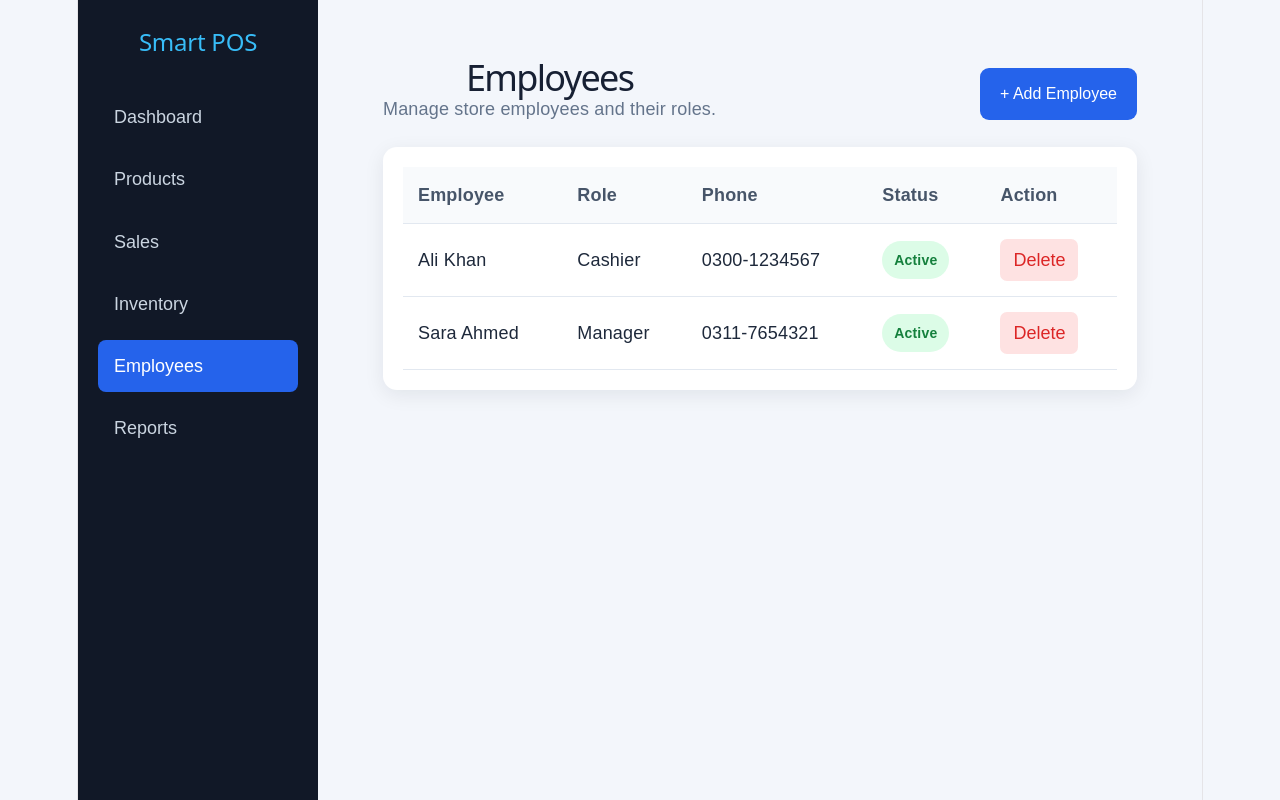
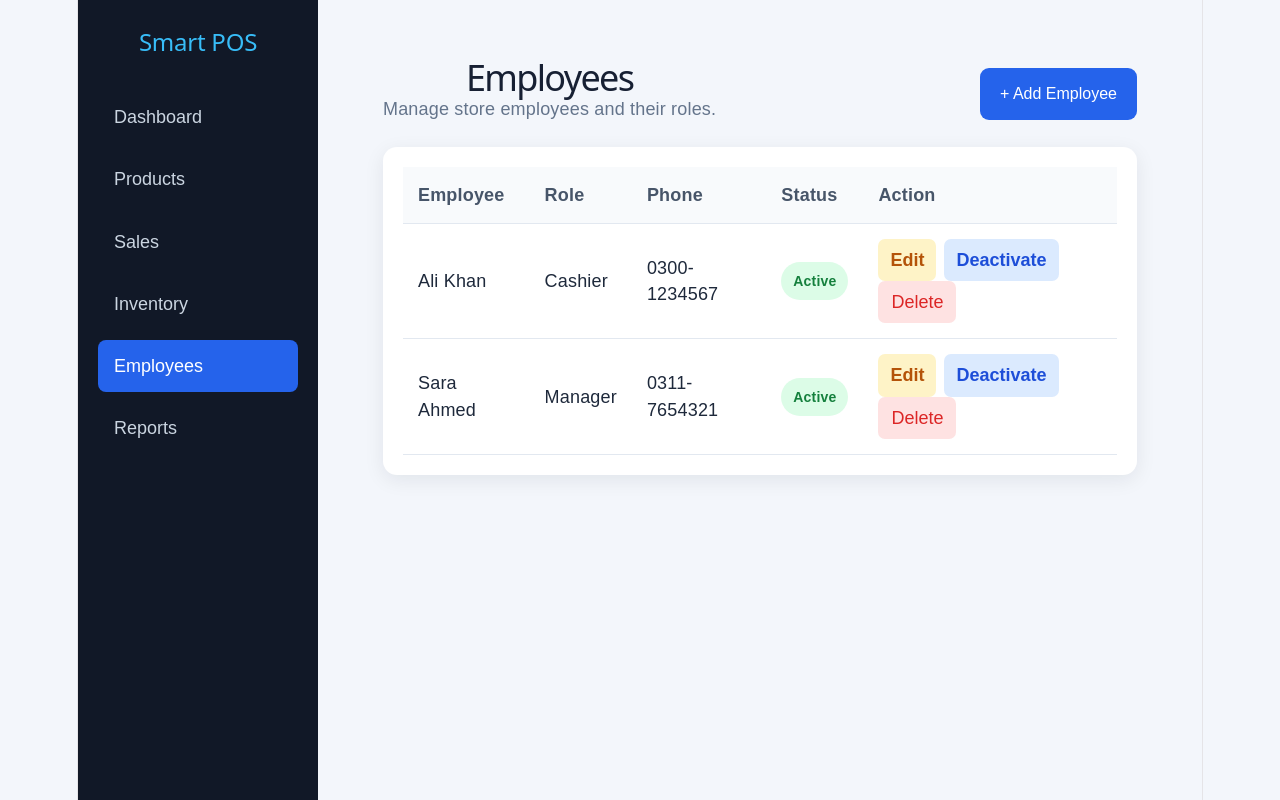
Before and after one commit to kashifmirza11/smart-retail-pos, a React (Vite) app: page / in a window 1280 px wide. Both pictures are taken after a click on the button "Employees". Built offline with nearby package versions, Linux system fonts and the light colour scheme.

Commit message:
Add employee editing and status management

```diff
--- a/src/Employees.css
+++ b/src/Employees.css
@@ -131,3 +131,33 @@
     grid-template-columns: 1fr;
   }
 }
+.status-employee-button {
+  margin-right: 8px;
+  padding: 8px 12px;
+  border: none;
+  border-radius: 7px;
+  background: #dbeafe;
+  color: #1d4ed8;
+  font-weight: 600;
+  cursor: pointer;
+}
+
+.status-employee-button:hover {
+  background: #2563eb;
+  color: white;
+}
+.edit-employee-button {
+  margin-right: 8px;
+  padding: 8px 12px;
+  border: none;
+  border-radius: 7px;
+  background: #fef3c7;
+  color: #b45309;
+  font-weight: 600;
+  cursor: pointer;
+}
+
+.edit-employee-button:hover {
+  background: #f59e0b;
+  color: white;
+}
--- a/src/Employees.jsx
+++ b/src/Employees.jsx
@@ -26,7 +26,7 @@ function Employees() {
   });
 
   const [showForm, setShowForm] = useState(false);
-
+const [editingEmployeeId, setEditingEmployeeId] = useState(null);
   const [newEmployee, setNewEmployee] = useState({
     name: "",
     role: "Cashier",
@@ -44,6 +44,20 @@ function Employees() {
       return;
     }
 
+    if (editingEmployeeId !== null) {
+      setEmployees(
+        employees.map((employee) =>
+          employee.id === editingEmployeeId
+            ? {
+                ...employee,
+                ...newEmployee,
+                name: newEmployee.name.trim(),
+                phone: newEmployee.phone.trim(),
+              }
+            : employee,
+        ),
+      );
+    } else {
       setEmployees([
         ...employees,
         {
@@ -53,6 +67,7 @@ function Employees() {
           phone: newEmployee.phone.trim(),
         },
       ]);
+    }
 
     setNewEmployee({
       name: "",
@@ -61,9 +76,20 @@ function Employees() {
       status: "Active",
     });
 
+    setEditingEmployeeId(null);
     setShowForm(false);
   };
+const handleEditEmployee = (employee) => {
+  setNewEmployee({
+    name: employee.name,
+    role: employee.role,
+    phone: employee.phone,
+    status: employee.status,
+  });
 
+  setEditingEmployeeId(employee.id);
+  setShowForm(true);
+};
   const handleDeleteEmployee = (employeeId) => {
     const confirmDelete = window.confirm(
       "Are you sure you want to delete this employee?",
@@ -73,7 +99,18 @@ function Employees() {
       setEmployees(employees.filter((employee) => employee.id !== employeeId));
     }
   };
-
+const handleToggleStatus = (employeeId) => {
+  setEmployees(
+    employees.map((employee) =>
+      employee.id === employeeId
+        ? {
+            ...employee,
+            status: employee.status === "Active" ? "Inactive" : "Active",
+          }
+        : employee,
+    ),
+  );
+};
   return (
     <div className="employees-page">
       <div className="employees-header">
@@ -144,11 +181,22 @@ function Employees() {
             <option>Inactive</option>
           </select>
 
-          <button onClick={handleAddEmployee}>Save Employee</button>
+          <button onClick={handleAddEmployee}>
+            {editingEmployeeId !== null ? "Update Employee" : "Save Employee"}
+          </button>
 
           <button
             className="cancel-employee-button"
-            onClick={() => setShowForm(false)}
+            onClick={() => {
+              setShowForm(false);
+              setEditingEmployeeId(null);
+              setNewEmployee({
+                name: "",
+                role: "Cashier",
+                phone: "",
+                status: "Active",
+              });
+            }}
           >
             Cancel
           </button>
@@ -186,6 +234,20 @@ function Employees() {
                 </td>
                 <td>
                   <button
+                    type="button"
+                    className="edit-employee-button"
+                    onClick={() => handleEditEmployee(employee)}
+                  >
+                    Edit
+                  </button>
+                  <button
+                    type="button"
+                    className="status-employee-button"
+                    onClick={() => handleToggleStatus(employee.id)}
+                  >
+                    {employee.status === "Active" ? "Deactivate" : "Activate"}
+                  </button>
+                  <button
                     className="delete-employee-button"
                     onClick={() => handleDeleteEmployee(employee.id)}
                   >
```
Lines whose indentation alone changed are shown as unchanged.
